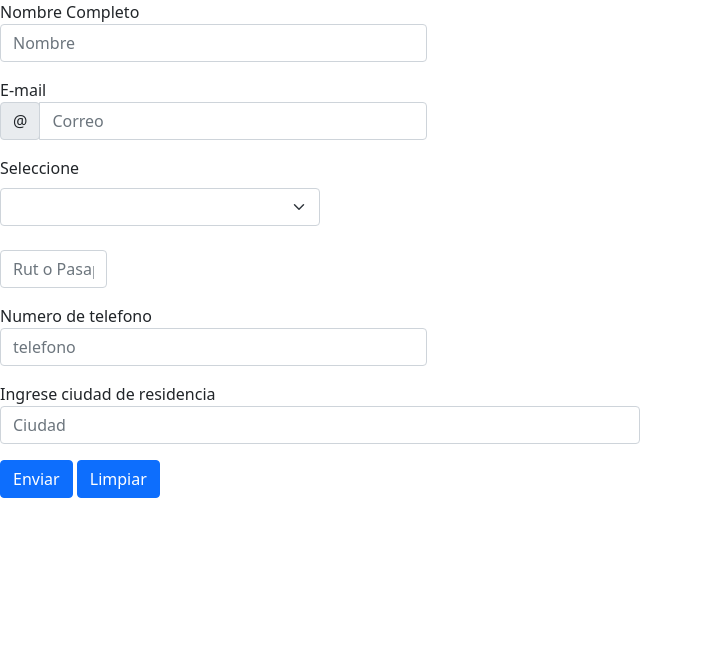
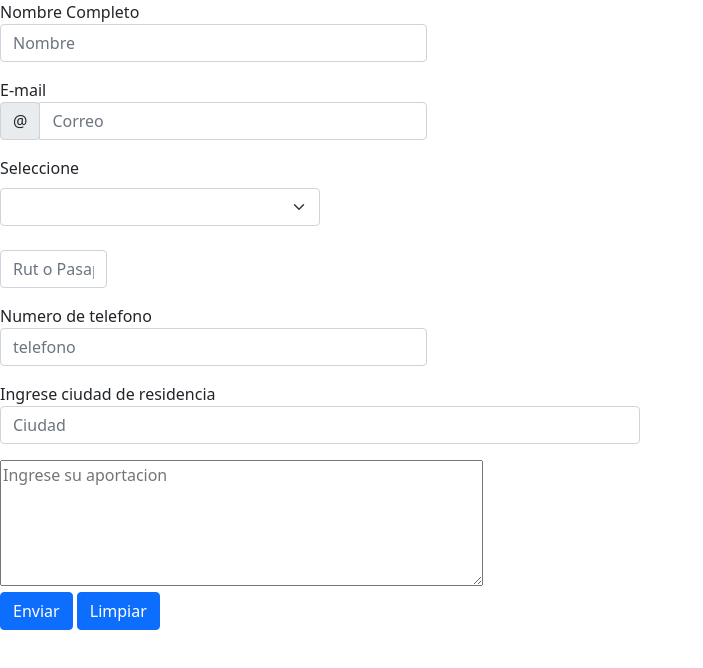
Before and after one commit to NacheteSepulveda/CURSO_007, a plain HTML site: page Formulario.html in a window 1280 px wide. Shown: the whole page, without its empty margins (0-703 px from the left). Drawn offline with nearby package versions, Linux system fonts and the light colour scheme.

Commit message:
Textarea sin validar

```diff
--- a/Formulario.html
+++ b/Formulario.html
@@ -80,9 +80,15 @@
             <div class="invalid-feedback">
             </div>
           </div>
+
+        <div>
+          <textarea placeholder="Ingrese su aportacion" cols="50" rows="5"></textarea>
         </div>
-        <button class="btn btn-primary" type="submit"> Enviar </button>
-        <button class="btn btn-primary" type="reset">Limpiar</button>
+        <div>
+          <button class="btn btn-primary" type="submit"> Enviar </button>
+          <button class="btn btn-primary" type="reset">Limpiar</button>
+        </div>
+
       </form>
 
 
```
